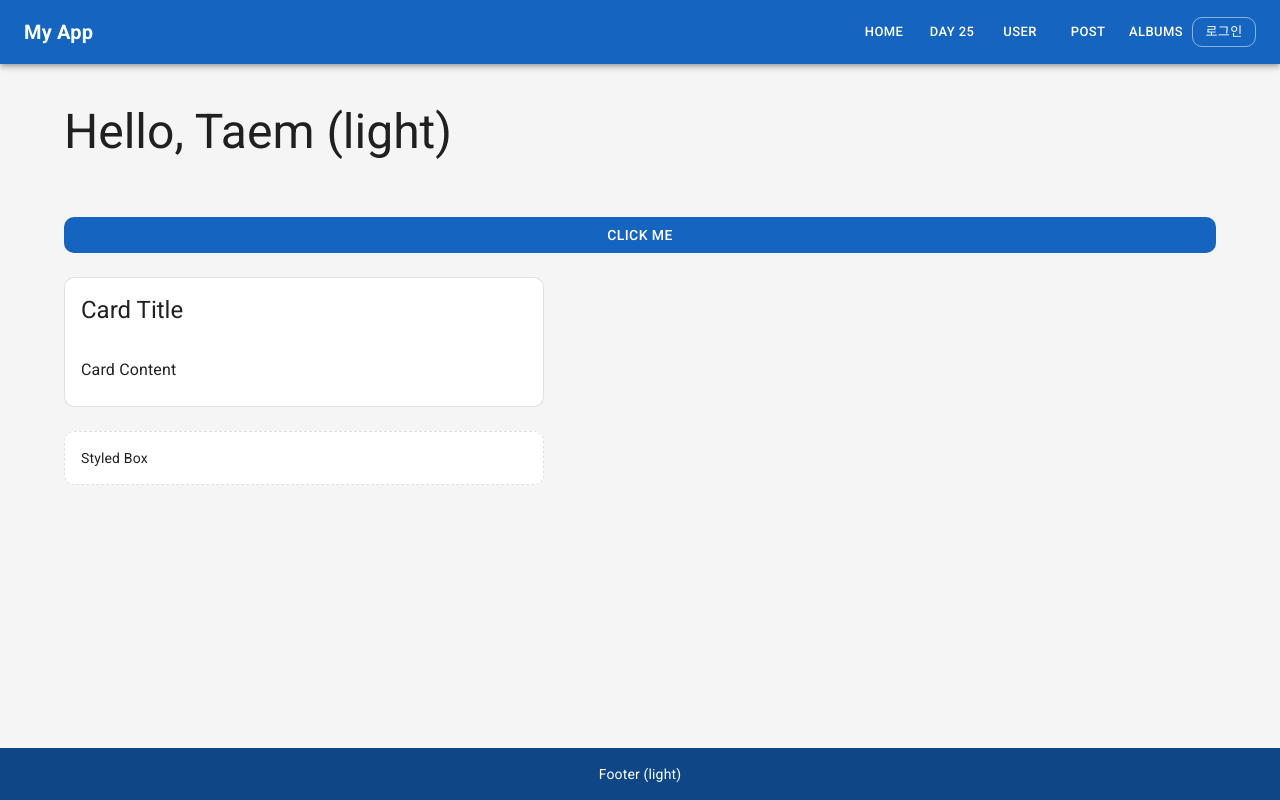
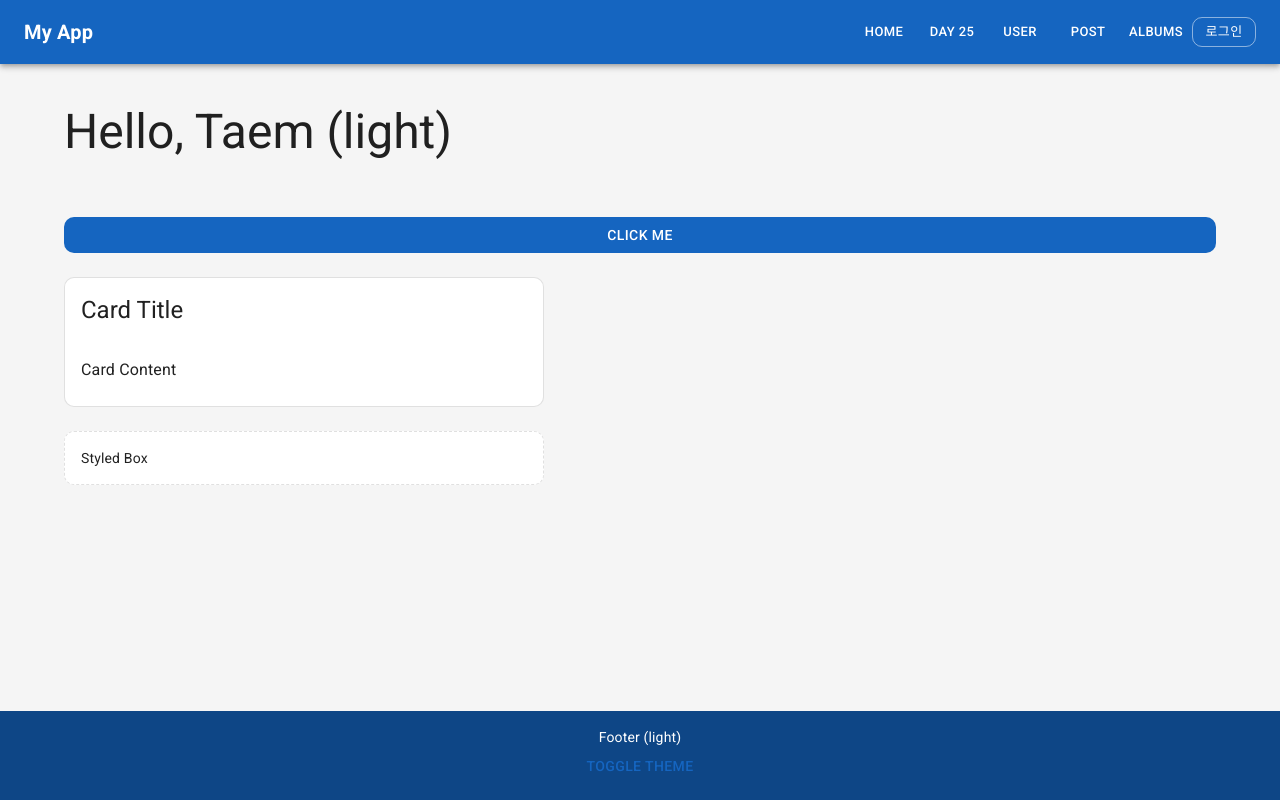
Before and after one commit to GoodPineApple/oz-react, a React (Vite) app: page / in a window 1280 px wide. Built offline with nearby package versions, Linux system fonts and the light colour scheme; no server answers.

Commit message:
themeContext useContext function

```diff
--- a/src/layout/Footer.jsx
+++ b/src/layout/Footer.jsx
@@ -1,10 +1,11 @@
 import { useContext } from "react";
 import Box from "@mui/material/Box";
+import Button from "@mui/material/Button";
 import Typography from "@mui/material/Typography";
 import { MyThemeContext } from "../context/MyThemeContext";
 
 const Footer = () => {
-  const { theme } = useContext(MyThemeContext);
+  const { theme, toggleTheme } = useContext(MyThemeContext);
   return (
     <Box
       component="footer"
@@ -17,6 +18,7 @@ const Footer = () => {
       }}
     >
       <Typography variant="body2">Footer ({theme})</Typography>
+      <Button onClick={toggleTheme}>Toggle Theme</Button>
     </Box>
   );
 };
```
